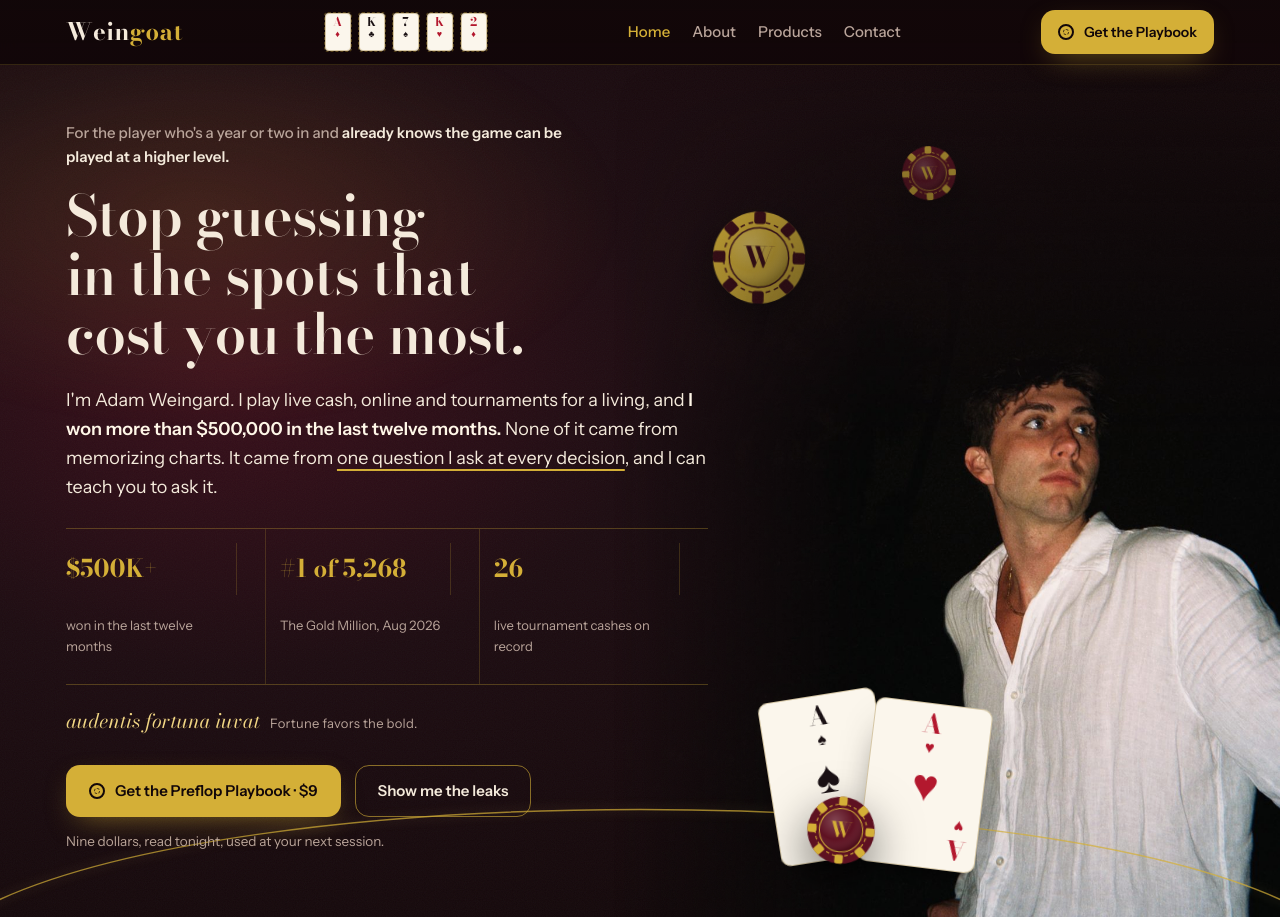
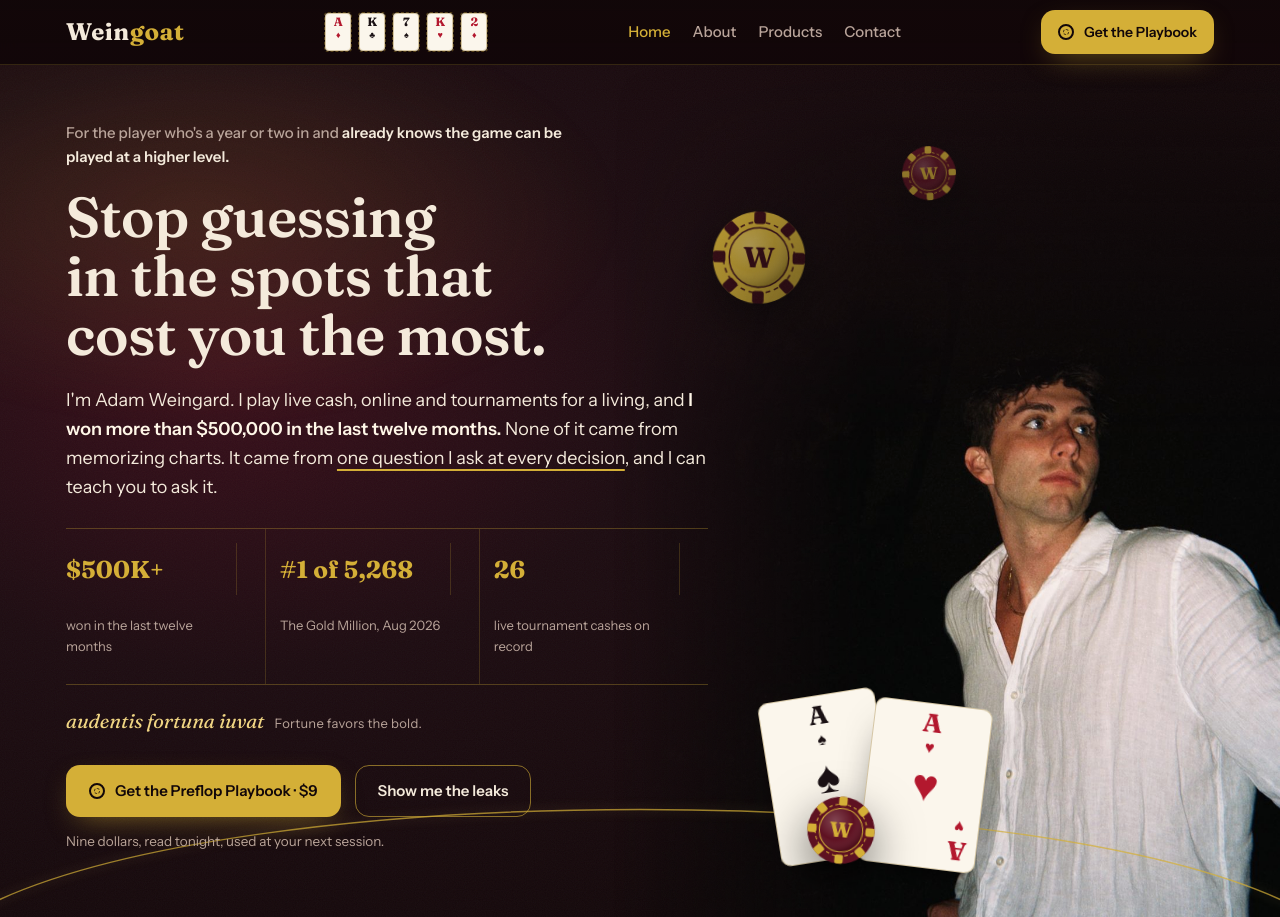
Before and after one commit to micahjcopy-ctrl/weingoat-site, a plain HTML site: page artifact/weingoat.html in a window 1280 px wide. Shown: the top 917 px of the page. Drawn offline with nearby package versions, Linux system fonts and the light colour scheme; files whose address does not match are found by name.

Commit message:
Type: Fraunces at fixed optical size replaces Bodoni Moda (hairline contrast feedback)
Co-Authored-By: Claude Fable 5.1 <noreply@anthropic.com>
Claude-Session: https://claude.ai/code/session_01XjoinyrKyQ8tsTnwrkQt7Z

```diff
--- a/artifact/weingoat.html
+++ b/artifact/weingoat.html
@@ -2,7 +2,7 @@
 <meta name="claude:viewport-fit-sides" content="cover">
 <link rel="preconnect" href="https://fonts.googleapis.com">
 <link rel="preconnect" href="https://fonts.gstatic.com" crossorigin>
-<link rel="stylesheet" href="https://fonts.googleapis.com/css2?family=Bodoni+Moda:ital,opsz,wght@0,6..96,400;0,6..96,600;0,6..96,700;1,6..96,400;1,6..96,500&family=Instrument+Sans:ital,wght@0,400;0,500;0,600;1,400&display=swap">
+<link rel="stylesheet" href="https://fonts.googleapis.com/css2?family=Fraunces:ital,opsz,wght,SOFT,WONK@0,9..144,400..700,0..100,0..1;1,9..144,400..700,0..100,0..1&family=Instrument+Sans:ital,wght@0,400;0,500;0,600;1,400&display=swap">
 <style>
 /* Layout concept: the page is one poker hand. A sticky header holds the community board that deals
    as the reader scrolls (flop at the problem, turn at the record, river at the method); the hero deals
@@ -13,7 +13,8 @@
   --gold:#D4AF37; --gold-2:#F0D583; --gold-dim:#8C6D22;
   --cream:#F4EADB; --cream-2:#FBF6EC; --mute:#B9A49A;
   --suit-red:#B3182E; --suit-black:#1A1114;
-  --display:"Bodoni Moda", "Didot", "Bodoni 72", Georgia, serif;
+  --display:"Fraunces", "Libre Baskerville", Georgia, serif;
+  --disp-var:"opsz" 40, "SOFT" 40, "WONK" 0;
   --body:"Instrument Sans", "Helvetica Neue", Arial, sans-serif;
   --ease:cubic-bezier(.16,1,.3,1);
   --gutter-l:max(16px, env(safe-area-inset-left, 0px));
@@ -28,7 +29,9 @@ body::before{content:"";position:fixed;inset:0 0 auto;height:env(safe-area-inset
 img{max-width:100%;height:auto;display:block}
 a{color:var(--gold);text-decoration-thickness:1px;text-underline-offset:4px}
 a:focus-visible,button:focus-visible{outline:2px solid var(--gold);outline-offset:3px}
-h1,h2,h3{font-family:var(--display);font-weight:600;line-height:1.05;letter-spacing:-.01em;margin:0;text-wrap:balance}
+h1,h2,h3{font-family:var(--display);font-variation-settings:var(--disp-var);font-weight:600;line-height:1.05;letter-spacing:-.01em;margin:0;text-wrap:balance}
+.mark,.bignum,.cred .n,.tile .n,.step .k,.hand h4,.offer h3,.offer .price,.handoff,.quote,.rule p,.identity .q,.wins .lbl,.street,.motto,footer .fcol h4{font-variation-settings:var(--disp-var)}
+.street,.motto,.wins .lbl{font-variation-settings:"opsz" 18, "SOFT" 40, "WONK" 0}
 p{margin:0}
 b{font-weight:600;color:#FFF7E8}
 u.tac{text-decoration:underline;text-decoration-color:var(--gold);text-decoration-thickness:1.5px;text-underline-offset:5px;text-decoration-skip-ink:none}
@@ -75,7 +78,7 @@ u.tac{text-decoration:underline;text-decoration-color:var(--gold);text-decoratio
 .card .face .corner.bottom{transform:rotate(180deg);align-self:flex-end}
 .card.red .face{color:var(--suit-red)}
 .card .back{background:linear-gradient(145deg, var(--maroon-2), var(--maroon) 55%, #3E0B17);transform:rotateY(180deg);box-shadow:0 20px 40px -18px rgba(0,0,0,.8), inset 0 0 0 1px rgba(212,175,55,.5), inset 0 0 0 6px var(--maroon), inset 0 0 0 7px rgba(212,175,55,.35);display:grid;place-items:center}
-.card .back::after{content:"W";font-family:var(--display);font-weight:700;color:var(--gold);font-size:40px;letter-spacing:.05em}
+.card .back::after{content:"W";font-family:var(--display);font-variation-settings:var(--disp-var);font-weight:700;color:var(--gold);font-size:40px;letter-spacing:.05em}
 .card.down{transform:rotateY(180deg)}
 
 /* ---------- hero ---------- */
@@ -415,7 +418,7 @@ footer .fcol.brand .small{max-width:34ch}
       <circle cx="50" cy="50" r="37" fill="none" stroke="var(--c2)" stroke-width="1.6" stroke-dasharray="5 4" opacity=".9"/>
       <circle cx="50" cy="50" r="31" fill="var(--c1)" stroke="var(--c2)" stroke-width="1.5"/>
       <circle cx="50" cy="50" r="31" fill="url(#chipShine)"/>
-      <text x="50" y="60" text-anchor="middle" font-family="Bodoni Moda, Didot, Georgia, serif" font-weight="700" font-size="30" fill="var(--c2)">W</text>
+      <text x="50" y="60" text-anchor="middle" font-family="Fraunces, Libre Baskerville, Georgia, serif" font-weight="700" font-size="30" fill="var(--c2)">W</text>
     </symbol>
     <radialGradient id="chipShine" cx="35%" cy="30%" r="70%">
       <stop offset="0" stop-color="#fff" stop-opacity=".22"/><stop offset=".6" stop-color="#fff" stop-opacity="0"/><stop offset="1" stop-color="#000" stop-opacity=".18"/>
@@ -437,7 +440,7 @@ footer .fcol.brand .small{max-width:34ch}
         <ellipse cx="60" cy="38" rx="50" ry="12" fill="#D4AF37" stroke="#8C6D22" stroke-width="1"/>
         <ellipse cx="60" cy="38" rx="36" ry="8.5" fill="none" stroke="#3B0B16" stroke-width="1.2" stroke-dasharray="4 3"/>
         <ellipse cx="60" cy="38" rx="28" ry="6.5" fill="#D4AF37" stroke="#3B0B16" stroke-width="1"/>
-        <text x="60" y="42" text-anchor="middle" font-family="Bodoni Moda, Didot, Georgia, serif" font-weight="700" font-size="12" fill="#3B0B16">W</text>
+        <text x="60" y="42" text-anchor="middle" font-family="Fraunces, Libre Baskerville, Georgia, serif" font-weight="700" font-size="12" fill="#3B0B16">W</text>
       </g>
     </symbol>
   </defs>
--- a/src/styles.css
+++ b/src/styles.css
@@ -7,7 +7,8 @@
   --gold:#D4AF37; --gold-2:#F0D583; --gold-dim:#8C6D22;
   --cream:#F4EADB; --cream-2:#FBF6EC; --mute:#B9A49A;
   --suit-red:#B3182E; --suit-black:#1A1114;
-  --display:"Bodoni Moda", "Didot", "Bodoni 72", Georgia, serif;
+  --display:"Fraunces", "Libre Baskerville", Georgia, serif;
+  --disp-var:"opsz" 40, "SOFT" 40, "WONK" 0;
   --body:"Instrument Sans", "Helvetica Neue", Arial, sans-serif;
   --ease:cubic-bezier(.16,1,.3,1);
   --gutter-l:max(16px, env(safe-area-inset-left, 0px));
@@ -22,7 +23,9 @@ body::before{content:"";position:fixed;inset:0 0 auto;height:env(safe-area-inset
 img{max-width:100%;height:auto;display:block}
 a{color:var(--gold);text-decoration-thickness:1px;text-underline-offset:4px}
 a:focus-visible,button:focus-visible{outline:2px solid var(--gold);outline-offset:3px}
-h1,h2,h3{font-family:var(--display);font-weight:600;line-height:1.05;letter-spacing:-.01em;margin:0;text-wrap:balance}
+h1,h2,h3{font-family:var(--display);font-variation-settings:var(--disp-var);font-weight:600;line-height:1.05;letter-spacing:-.01em;margin:0;text-wrap:balance}
+.mark,.bignum,.cred .n,.tile .n,.step .k,.hand h4,.offer h3,.offer .price,.handoff,.quote,.rule p,.identity .q,.wins .lbl,.street,.motto,footer .fcol h4{font-variation-settings:var(--disp-var)}
+.street,.motto,.wins .lbl{font-variation-settings:"opsz" 18, "SOFT" 40, "WONK" 0}
 p{margin:0}
 b{font-weight:600;color:#FFF7E8}
 u.tac{text-decoration:underline;text-decoration-color:var(--gold);text-decoration-thickness:1.5px;text-underline-offset:5px;text-decoration-skip-ink:none}
@@ -69,7 +72,7 @@ u.tac{text-decoration:underline;text-decoration-color:var(--gold);text-decoratio
 .card .face .corner.bottom{transform:rotate(180deg);align-self:flex-end}
 .card.red .face{color:var(--suit-red)}
 .card .back{background:linear-gradient(145deg, var(--maroon-2), var(--maroon) 55%, #3E0B17);transform:rotateY(180deg);box-shadow:0 20px 40px -18px rgba(0,0,0,.8), inset 0 0 0 1px rgba(212,175,55,.5), inset 0 0 0 6px var(--maroon), inset 0 0 0 7px rgba(212,175,55,.35);display:grid;place-items:center}
-.card .back::after{content:"W";font-family:var(--display);font-weight:700;color:var(--gold);font-size:40px;letter-spacing:.05em}
+.card .back::after{content:"W";font-family:var(--display);font-variation-settings:var(--disp-var);font-weight:700;color:var(--gold);font-size:40px;letter-spacing:.05em}
 .card.down{transform:rotateY(180deg)}
 
 /* ---------- hero ---------- */
--- a/styles.css
+++ b/styles.css
@@ -7,7 +7,8 @@
   --gold:#D4AF37; --gold-2:#F0D583; --gold-dim:#8C6D22;
   --cream:#F4EADB; --cream-2:#FBF6EC; --mute:#B9A49A;
   --suit-red:#B3182E; --suit-black:#1A1114;
-  --display:"Bodoni Moda", "Didot", "Bodoni 72", Georgia, serif;
+  --display:"Fraunces", "Libre Baskerville", Georgia, serif;
+  --disp-var:"opsz" 40, "SOFT" 40, "WONK" 0;
   --body:"Instrument Sans", "Helvetica Neue", Arial, sans-serif;
   --ease:cubic-bezier(.16,1,.3,1);
   --gutter-l:max(16px, env(safe-area-inset-left, 0px));
@@ -22,7 +23,9 @@ body::before{content:"";position:fixed;inset:0 0 auto;height:env(safe-area-inset
 img{max-width:100%;height:auto;display:block}
 a{color:var(--gold);text-decoration-thickness:1px;text-underline-offset:4px}
 a:focus-visible,button:focus-visible{outline:2px solid var(--gold);outline-offset:3px}
-h1,h2,h3{font-family:var(--display);font-weight:600;line-height:1.05;letter-spacing:-.01em;margin:0;text-wrap:balance}
+h1,h2,h3{font-family:var(--display);font-variation-settings:var(--disp-var);font-weight:600;line-height:1.05;letter-spacing:-.01em;margin:0;text-wrap:balance}
+.mark,.bignum,.cred .n,.tile .n,.step .k,.hand h4,.offer h3,.offer .price,.handoff,.quote,.rule p,.identity .q,.wins .lbl,.street,.motto,footer .fcol h4{font-variation-settings:var(--disp-var)}
+.street,.motto,.wins .lbl{font-variation-settings:"opsz" 18, "SOFT" 40, "WONK" 0}
 p{margin:0}
 b{font-weight:600;color:#FFF7E8}
 u.tac{text-decoration:underline;text-decoration-color:var(--gold);text-decoration-thickness:1.5px;text-underline-offset:5px;text-decoration-skip-ink:none}
@@ -69,7 +72,7 @@ u.tac{text-decoration:underline;text-decoration-color:var(--gold);text-decoratio
 .card .face .corner.bottom{transform:rotate(180deg);align-self:flex-end}
 .card.red .face{color:var(--suit-red)}
 .card .back{background:linear-gradient(145deg, var(--maroon-2), var(--maroon) 55%, #3E0B17);transform:rotateY(180deg);box-shadow:0 20px 40px -18px rgba(0,0,0,.8), inset 0 0 0 1px rgba(212,175,55,.5), inset 0 0 0 6px var(--maroon), inset 0 0 0 7px rgba(212,175,55,.35);display:grid;place-items:center}
-.card .back::after{content:"W";font-family:var(--display);font-weight:700;color:var(--gold);font-size:40px;letter-spacing:.05em}
+.card .back::after{content:"W";font-family:var(--display);font-variation-settings:var(--disp-var);font-weight:700;color:var(--gold);font-size:40px;letter-spacing:.05em}
 .card.down{transform:rotateY(180deg)}
 
 /* ---------- hero ---------- */
```
Also changed, not shown: 404.html (+3 -3 lines), about.html (+3 -3 lines), contact.html (+3 -3 lines), fonts.html (+3 -3 lines), index.html (+3 -3 lines), og.html (+3 -3 lines), products.html (+3 -3 lines), src/defs.html (+2 -2 lines), favicon.svg, 1 other file.
